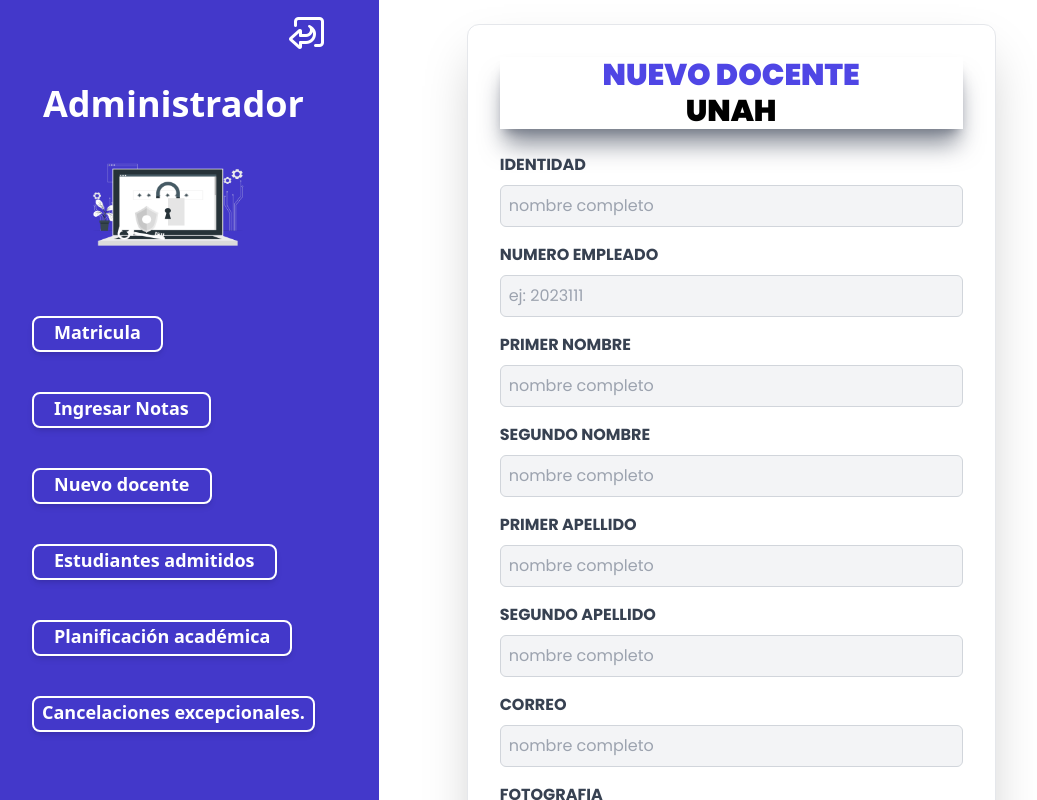
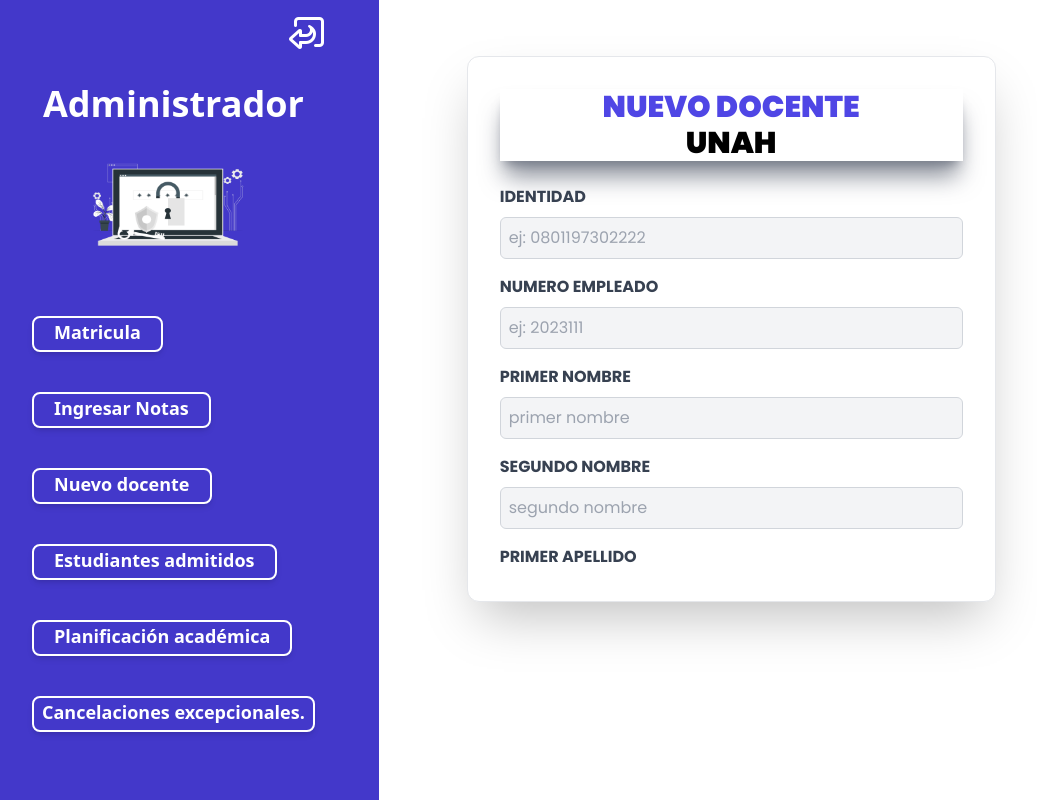
Before and after one commit to dimasjavier0/Registro3.0, a React (Vite) app in the folder Front-End/: page /administracion/nuevoDocente in a window 1280 px wide. Shown: the top 800 px of the page, without its empty margins (0-1037 px from the left). Built offline with nearby package versions, Linux system fonts and the light colour scheme.

Commit message:
Arreglando formulario y validando correo electronico

```diff
--- a/Front-End/src/pages/RegistrarDocentes.jsx
+++ b/Front-End/src/pages/RegistrarDocentes.jsx
@@ -22,6 +22,7 @@
 
     const [alerta, setAlerta] = useState({});
 
+    const correoRegex = /^(([^<>()\[\]\\.,;:\s@”]+(\.[^<>()\[\]\\.,;:\s@”]+)*)|(“.+”))@((\[[0-9]{1,3}\.[0-9]{1,3}\.[0-9]{1,3}\.[0-9]{1,3}])|(([a-zA-Z\-0-9]+\.)+[a-zA-Z]{2,}))$/;
 
     //Evitamos que el usuario ingrese numeros en los campos de tipo=texto
     const handleKeyDown = (event) => {
@@ -32,24 +33,51 @@
     };
 
     const handleSubmit = async (e) => {
-        e.preventDefault();
+        e.preventDefault()
 
-      /*  //Validar que no existan campos vacios
-        if ([numeroEmpleado,Primernombre,Primernombre, Segundonombre, PrimerApellido, SegundoApellido, correo, centroRegional, Departamento].includes('') || [fotografia].includes(null)) {
-            setAlerta({mensaje: 'Existen campos vacios', error: true})
+        //Validar que no existan campos vacios
+        const datosFormulario=[Identidad,numeroEmpleado,Primernombre,PrimerApellido,correo,fotografia,centroRegional,Departamento]
+        const nombreCampos = ['Identidad','Numero empleado', 'Primer nombre', 'Primer apellido', 'Correo','Fotografia', 'Centro Regional','Departamento'];
+
+        for (let i = 0; i < datosFormulario.length; i++) {
+            if (datosFormulario[i] === '' || datosFormulario[i]=== null) {
+            setAlerta({ mensaje: `El campo ${nombreCampos[i]} está vacío`, error: true });
+            //window.scrollTo(0, 0);
+            return;
+            }
+        }
+
+        //Validar que el numero de identidad sea de 13 digitos
+        if (/^[0-9]{13}$/.test(Identidad)) {
+            setAlerta({})
+        } else {
+            setAlerta({mensaje: 'Numero de identidad invalido',
+                        error: true})
+                        //window.scrollTo(0, 0);
                         return;
         }
 
-        //Validar que el numero de Empleado sea de 11 digitos
+        //Validar que el numero de empleado sea de 6 digitos
         if (/^[0-9]{6}$/.test(numeroEmpleado)) {
             setAlerta({})
-
         } else {
             setAlerta({mensaje: 'Numero de empleado invalido',
                         error: true})
+                        //window.scrollTo(0, 0);
                         return;
+        }
 
-        } */
+        //Validar el correo electronico del usuario
+
+        if (!correoRegex.test(correo)) {
+            setAlerta({mensaje: 'Correo electronico invalido',
+            error: true})
+            return;
+        } else {
+        setAlerta({});
+        }
+
+
         const docenteData = {
             numeroEmpleado,
             Identidad:Identidad,
@@ -88,25 +116,23 @@
             // Manejar la respuesta aquí...
 
             console.log('Registro exitoso:', response.data);
-            // Limpiar el formulario si es necesario
+            //Limpiar Formulario
+            setIdentidad('');
+            setNumeroEmpleado('');
+            setPrimerNombre('');
+            setSegundoNombre('');
+            setprimerApellido('');
+            setSegundoApellido('');
+            setcorreo('');
+            document.getElementById('Fotografia').value = null;
+            setCentroRegional('');
+            setDepartamento('');
             }
         } catch (error) {
             console.error('Hubo un error al enviar los datos', error);
             setAlerta({ mensaje: 'Error al enviar los datos', error: true });
             // Manejar el error aquí...
         }
-
-
-
-
-
-        //Limpiar Formulario
-        setNumeroEmpleado('');
-
-        setCentroRegional('');
-        //Limpiamos la Imagen
-        document.getElementById('Fotografia').value = null;
-        setCentroRegional('');
     }
         const {mensaje}= alerta
 
@@ -116,8 +142,8 @@
         <div className='grid grid-cols-3' >
 
 
-            <div className=' mt-6 col-span-2 '>
-            <div className='bg-white p-8 rounded-xl shadow-2xl border  ml-10'>
+            <div className=' mt-14 col-span-2 '>
+            <div className='bg-white p-8 rounded-xl shadow-2xl border  ml-10 '>
                 <h2 className='text-indigo-600 mb-6 text-3xl text-center font-black font-label  uppercase shadow-xl shadow-gray-500/80'>Nuevo Docente <br /><span className='text-black'>UNAH</span></h2>
 
                 {mensaje && <AlertaError
@@ -127,13 +153,13 @@
 
                 <form
                 onSubmit={handleSubmit}
-
+                className=' h-96 overflow-y-auto'
                 >
                     <label className='block uppercase mb-2 font-bold  text-gray-700 text-base font-label' >Identidad</label>
                     <input
                     className='w-full p-2 lowercase border border-gray-300 rounded-md mb-4 bg-gray-100 font-label'
                     type='text'
-                    placeholder='Nombre Completo'
+                    placeholder='ej: 0801197302222'
                     value={Identidad}
                     onChange={(e) => {
                         setIdentidad(e.target.value)
@@ -159,7 +185,7 @@
                     <input
                     className='w-full p-2 lowercase border border-gray-300 rounded-md mb-4 bg-gray-100 font-label'
                     type='text'
-                    placeholder='Nombre Completo'
+                    placeholder='Primer nombre'
                     value={Primernombre}
                     onKeyDown={handleKeyDown}
                     onChange={(e) => {
@@ -171,7 +197,7 @@
                     <input
                     className='w-full p-2 lowercase border border-gray-300 rounded-md mb-4 bg-gray-100 font-label'
                     type='text'
-                    placeholder='Nombre Completo'
+                    placeholder='Segundo Nombre'
                     value={Segundonombre}
                     onKeyDown={handleKeyDown}
                     onChange={(e) => {
@@ -183,7 +209,7 @@
                     <input
                     className='w-full p-2 lowercase border border-gray-300 rounded-md mb-4 bg-gray-100 font-label'
                     type='text'
-                    placeholder='Nombre Completo'
+                    placeholder='Primer Apellido'
                     value={PrimerApellido}
                     onKeyDown={handleKeyDown}
                     onChange={(e) => {
@@ -195,7 +221,7 @@
                     <input
                     className='w-full p-2 lowercase border border-gray-300 rounded-md mb-4 bg-gray-100 font-label'
                     type='text'
-                    placeholder='Nombre Completo'
+                    placeholder='Segundo Apellido'
                     value={SegundoApellido}
                     onKeyDown={handleKeyDown}
                     onChange={(e) => {
@@ -206,11 +232,11 @@
 
                     <label className='block uppercase mb-2 font-bold  text-gray-700 text-base font-label' >Correo</label>
                     <input
+                    id='email'
                     className='w-full p-2 lowercase border border-gray-300 rounded-md mb-4 bg-gray-100 font-label'
                     type='text'
-                    placeholder='Nombre Completo'
+                    placeholder='Correo@example.com'
                     value={correo}
-                    onKeyDown={handleKeyDown}
                     onChange={(e) => {
                         setcorreo(e.target.value)
                     }
@@ -267,7 +293,7 @@
                     </select>
 
 
-                        <div className='flex justify-end mr-0 mt-3 font-bold'>
+                        <div className='flex justify-end mr-0 mt-3 font-bold mb-4'>
                         <button
                             type='submit'
                             className='bg-indigo-600  mr-10 text-white py-2 px-8 rounded-lg hover:bg-indigo-700 font-medium  uppercase mb-2 font-label shadow-lg shadow-indigo-400/100'>Guardar
--- a/package.json
+++ b/package.json
@@ -13,6 +13,7 @@
     "@fortawesome/fontawesome-free": "^6.4.2",
     "axios": "^1.6.0",
     "csv-parser": "^3.0.0",
+    "nodemailer": "^6.9.7",
     "papaparse": "^5.4.1",
     "react": "^18.2.0",
     "react-dom": "^18.2.0",
```
Also changed, not shown: 1 other file (tests, documents, lock files or other folders). Lines whose indentation alone changed are shown as unchanged.
